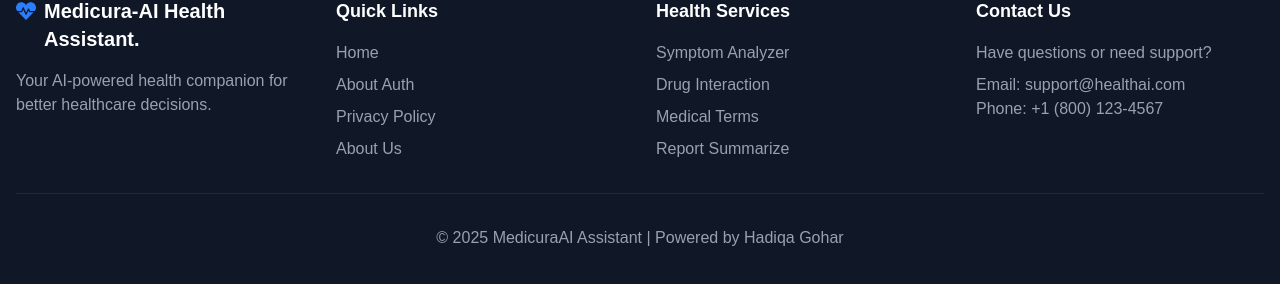
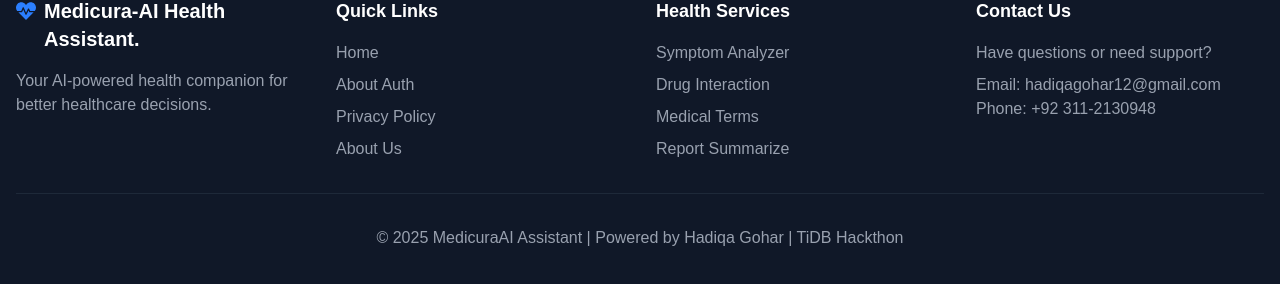
Before and after one commit to HadiqaGohar/HG-Medicura-AI, a Next.js app: page / in a window 1280 px wide. Shown: the part 5659-5943 px from the top of the page. Built offline with nearby package versions, Linux system fonts and the light colour scheme; no server answers.

Commit message:
Update Footer.tsx

```diff
--- a/src/app/components/Footer.tsx
+++ b/src/app/components/Footer.tsx
@@ -36,13 +36,13 @@
           <div>
             <h4 className="text-lg font-semibold mb-4">Contact Us</h4>
             <p className="text-gray-400">Have questions or need support?</p>
-            <p className="text-gray-400 mt-2">Email: support@healthai.com</p>
-            <p className="text-gray-400">Phone: +1 (800) 123-4567</p>
+            <p className="text-gray-400 mt-2">Email: hadiqagohar12@gmail.com</p>
+            <p className="text-gray-400">Phone: +92 311-2130948</p>
           </div>
         </div>
 
         <div className="border-t border-gray-800 mt-8 pt-8 text-center text-gray-400">
-          <p>&copy; {new Date().getFullYear()} MedicuraAI Assistant | Powered by Hadiqa Gohar</p>
+          <p>&copy; {new Date().getFullYear()} MedicuraAI Assistant | Powered by Hadiqa Gohar | TiDB Hackthon</p>
         </div>
       </div>
     </footer>
```
